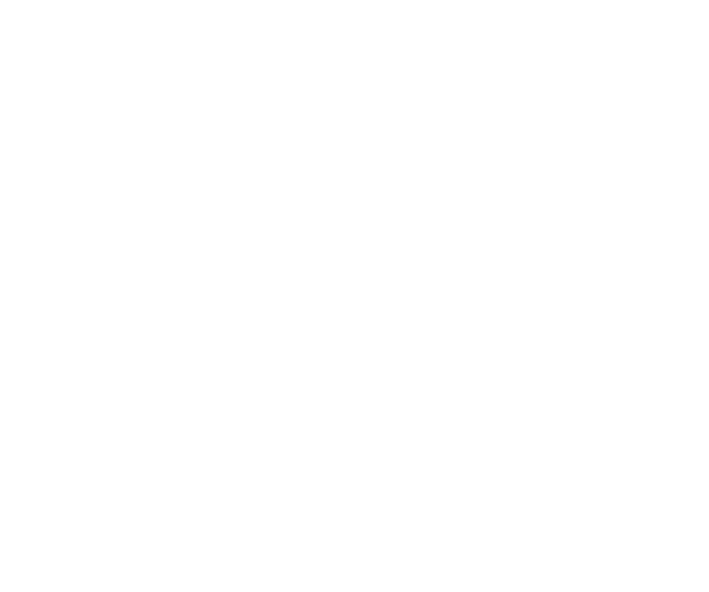
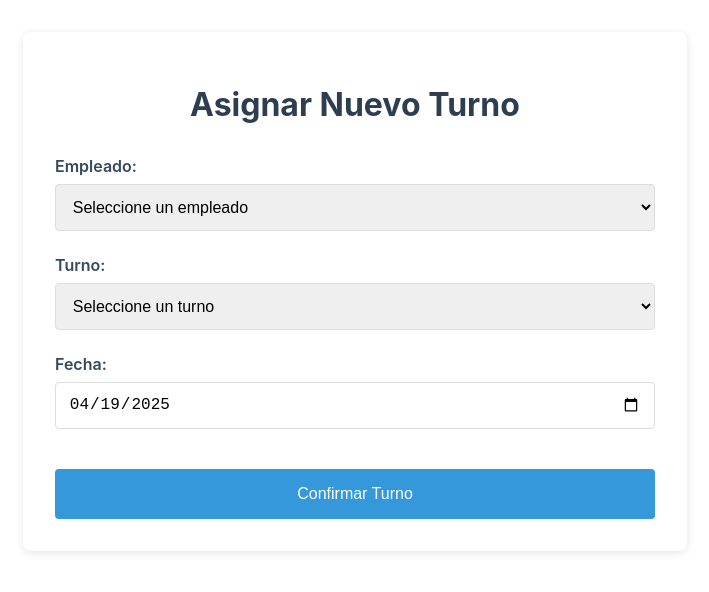
Before and after one commit to Ignacio-Cancino1/Planificador-de-Horarios-Empresariales, a React (Create React App) app in the folder planificador-horario/: page /asignar-turno in a window 1280 px wide. Before the commit this address had no page. Shown: the top 592 px of the page, without its empty margins (285-994 px from the left). Built offline with nearby package versions, Linux system fonts and the light colour scheme.

Commit message:
Pages de formulario
Se realizo el formulario para asignar turnos

```diff
--- a/planificador-horario/src/App.jsx
+++ b/planificador-horario/src/App.jsx
@@ -6,6 +6,7 @@
 import { Dashboard } from './pages/Dashboard';
 import { Employees } from './pages/Employees';
 import { EmployeeProfile } from './pages/EmployeeProfile';
+import { AssignShift } from './pages/AssignShift';
 
 // Dentro de tu componente <Routes>
 <Route path="/empleados/:id" element={<EmployeeProfile />} />
@@ -31,6 +32,9 @@
         <Route
           path="/empleados/:id"
           element={<EmployeeProfile />} />
+        <Route
+          path="/asignar-turno"
+          element={<AssignShift />} />
       </Routes>
     </BrowserRouter>
   );
--- /dev/null
+++ b/planificador-horario/src/pages/AssignShift.jsx
@@ -0,0 +1,121 @@
+// src/pages/AssignShift.jsx
+import { useState } from 'react';
+import { useNavigate } from 'react-router-dom';
+import styles from './AssignShift.module.css';
+
+// Datos simulados
+const mockEmployees = [
+  { id: 1, nombre: "Ana López", rol: "Gerente" },
+  { id: 2, nombre: "Carlos Méndez", rol: "Cajero" },
+  { id: 3, nombre: "María González", rol: "Supervisor" }
+];
+
+const shiftOptions = [
+  { id: 1, label: "Mañana (08:00 - 14:00)" },
+  { id: 2, label: "Tarde (14:00 - 20:00)" },
+  { id: 3, label: "Noche (20:00 - 08:00)" }
+];
+
+export const AssignShift = () => {
+  const [formData, setFormData] = useState({
+    employeeId: '',
+    shiftId: '',
+    date: new Date().toISOString().split('T')[0] // Fecha actual por defecto
+  });
+  const [successMessage, setSuccessMessage] = useState('');
+  const navigate = useNavigate();
+
+  const handleChange = (e) => {
+    const { name, value } = e.target;
+    setFormData(prev => ({ ...prev, [name]: value }));
+  };
+
+  const handleSubmit = (e) => {
+    e.preventDefault();
+
+    // Validación básica
+    if (!formData.employeeId || !formData.shiftId) {
+      alert('Por favor completa todos los campos');
+      return;
+    }
+
+    // Aquí iría la lógica para guardar en el backend
+    console.log('Turno asignado:', {
+      ...formData,
+      employee: mockEmployees.find(e => e.id === Number(formData.employeeId))
+    });
+
+    // Mensaje de éxito y reset
+    setSuccessMessage('¡Turno asignado correctamente!');
+    setTimeout(() => {
+      setSuccessMessage('');
+      navigate('/dashboard');
+    }, 2000);
+  };
+
+  return (
+    <div className={styles.container}>
+      <h1>Asignar Nuevo Turno</h1>
+
+      <form onSubmit={handleSubmit} className={styles.form}>
+        <div className={styles.formGroup}>
+          <label htmlFor="employeeId">Empleado:</label>
+          <select
+            id="employeeId"
+            name="employeeId"
+            value={formData.employeeId}
+            onChange={handleChange}
+            required
+          >
+            <option value="">Seleccione un empleado</option>
+            {mockEmployees.map(employee => (
+              <option key={employee.id} value={employee.id}>
+                {employee.nombre} ({employee.rol})
+              </option>
+            ))}
+          </select>
+        </div>
+
+        <div className={styles.formGroup}>
+          <label htmlFor="shiftId">Turno:</label>
+          <select
+            id="shiftId"
+            name="shiftId"
+            value={formData.shiftId}
+            onChange={handleChange}
+            required
+          >
+            <option value="">Seleccione un turno</option>
+            {shiftOptions.map(shift => (
+              <option key={shift.id} value={shift.id}>
+                {shift.label}
+              </option>
+            ))}
+          </select>
+        </div>
+
+        <div className={styles.formGroup}>
+          <label htmlFor="date">Fecha:</label>
+          <input
+            type="date"
+            id="date"
+            name="date"
+            value={formData.date}
+            onChange={handleChange}
+            required
+          />
+        </div>
+
+        <button type="submit" className={styles.submitButton}>
+          Confirmar Turno
+        </button>
+
+        {successMessage && (
+          <div className={styles.successMessage}>
+            {successMessage}
+          </div>
+        )}
+      </form>
+    </div>
+  );
+};
--- /dev/null
+++ b/planificador-horario/src/pages/AssignShift.module.css
@@ -0,0 +1,69 @@
+/* src/pages/AssignShift.module.css */
+.container {
+    max-width: 600px;
+    margin: 2rem auto;
+    padding: 2rem;
+    background: white;
+    border-radius: 8px;
+    box-shadow: 0 2px 10px rgba(0, 0, 0, 0.1);
+  }
+
+  h1 {
+    text-align: center;
+    color: #2c3e50;
+    margin-bottom: 2rem;
+  }
+
+  .form {
+    display: flex;
+    flex-direction: column;
+    gap: 1.5rem;
+  }
+
+  .formGroup {
+    display: flex;
+    flex-direction: column;
+    gap: 0.5rem;
+  }
+
+  label {
+    font-weight: 600;
+    color: #34495e;
+  }
+
+  select, input[type="date"] {
+    padding: 0.8rem;
+    border: 1px solid #ddd;
+    border-radius: 4px;
+    font-size: 1rem;
+  }
+
+  select:focus, input[type="date"]:focus {
+    outline: none;
+    border-color: #3498db;
+  }
+
+  .submitButton {
+    background-color: #3498db;
+    color: white;
+    padding: 1rem;
+    border: none;
+    border-radius: 4px;
+    font-size: 1rem;
+    cursor: pointer;
+    transition: background-color 0.3s;
+    margin-top: 1rem;
+  }
+
+  .submitButton:hover {
+    background-color: #2980b9;
+  }
+
+  .successMessage {
+    margin-top: 1rem;
+    padding: 1rem;
+    background-color: #d4edda;
+    color: #155724;
+    border-radius: 4px;
+    text-align: center;
+  }
--- a/planificador-horario/src/pages/Dashboard.jsx
+++ b/planificador-horario/src/pages/Dashboard.jsx
@@ -15,13 +15,19 @@
     navigate('/empleados'); // Redirige a la lista de empleados
   };
 
+  const handleAssignShift = () => {
+    navigate('/asignar-turno');
+  };
+
   return (
     <div className={styles.dashboard}>
       <h1>¡Hola, {user?.email}!</h1>
       <p>Aquí podrás gestionar los horarios de tu equipo.</p>
 
       <div className={styles.quickActions}>
-        <button>Crear horario</button>
+      <button onClick={handleAssignShift}>
+           Asignar Turno
+      </button>
         <button onClick={handleViewEmployees}>
           <FaUsers /> Ver empleados {/* Ícono + texto */}
         </button>
```
Also changed, not shown: planificador-horario/src/pages/Login.jsx (line endings or trailing spaces).
